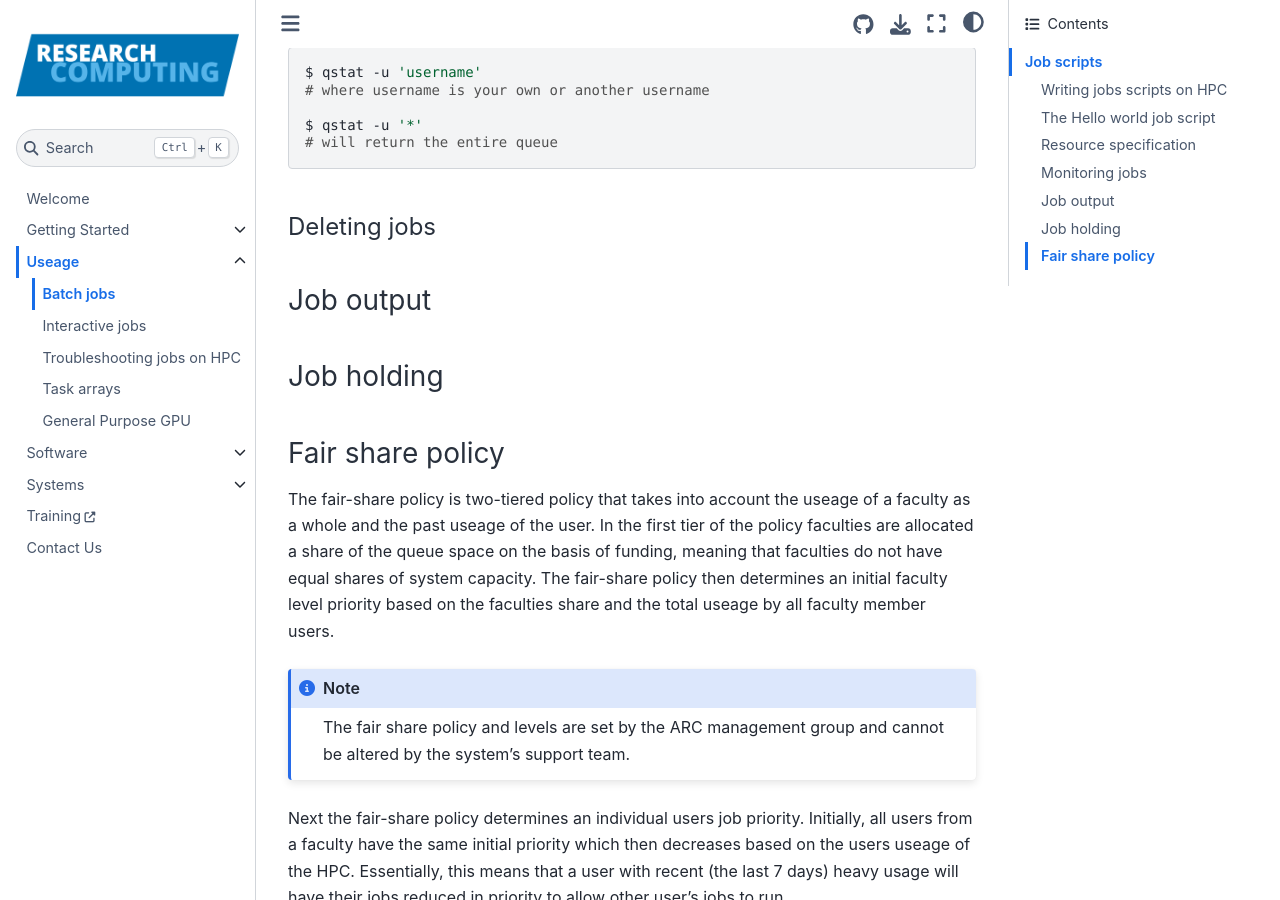
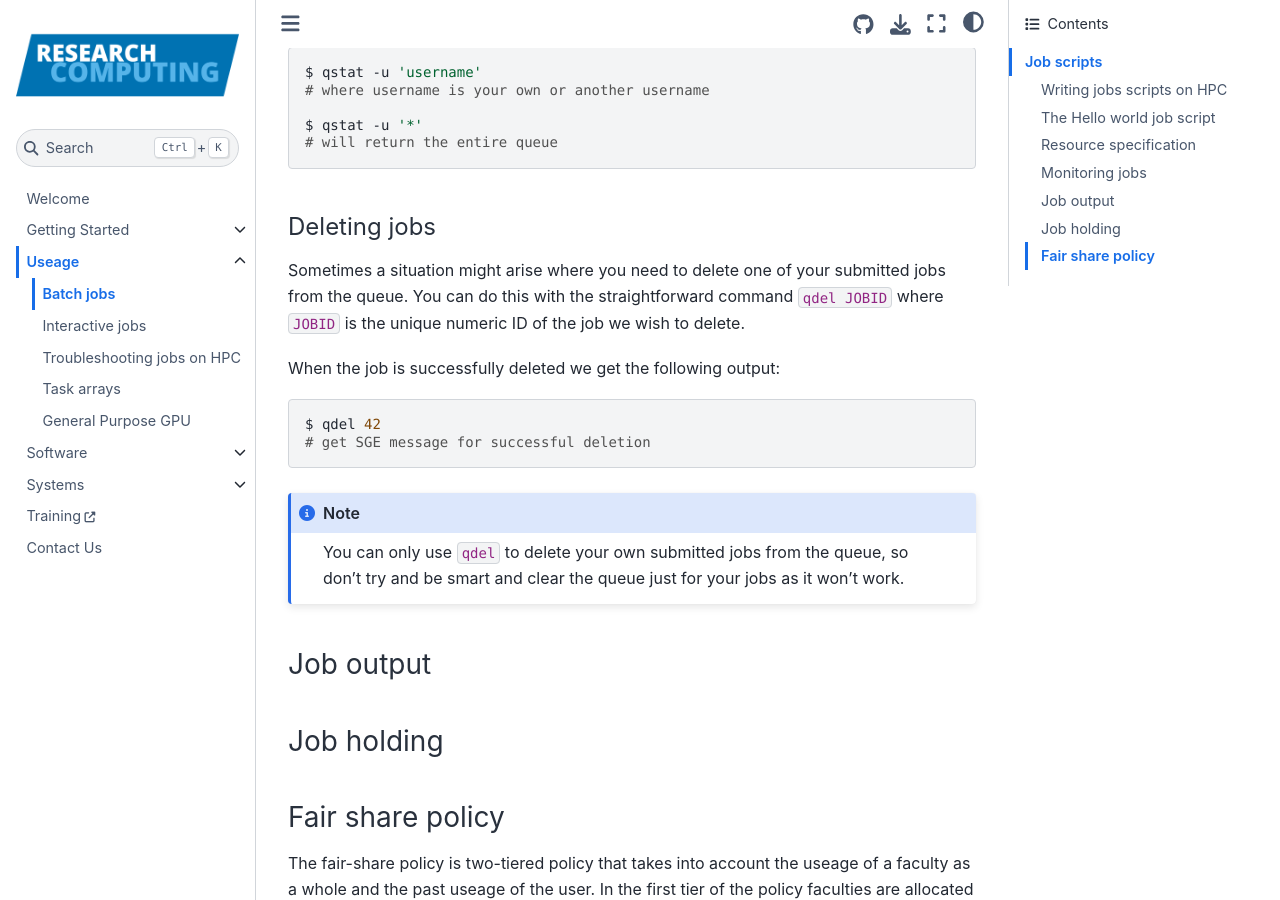
Before and after one commit to foqueiroz/arcdocs.github.io, a Jupyter Book: the page built from book/useage/batchjob.md, in a window 1280 px wide and 900 px high, scrolled down 3018 px. Built offline with Jupyter Book 1.0.4 settings and Sphinx 7.4.7 and the Sphinx Book theme 1.1.4, drawn with Linux system fonts in a browser that asks for light colours.

Commit message:
deleting jobs section

````diff
--- a/book/useage/batchjob.md
+++ b/book/useage/batchjob.md
@@ -108,6 +108,19 @@ $ qstat -u '*'
 
 #### Deleting jobs
 
+Sometimes a situation might arise where you need to delete one of your submitted jobs from the queue. You can do this with the straightforward command `qdel JOBID` where `JOBID` is the unique numeric ID of the job we wish to delete.
+
+When the job is successfully deleted we get the following output:
+
+```bash
+$ qdel 42
+# get SGE message for successful deletion
+```
+
+```{note}
+You can only use `qdel` to delete your own submitted jobs from the queue, so don't try and be smart and clear the queue just for your jobs as it won't work.
+```
+
 ### Job output
 
 ### Job holding
````
